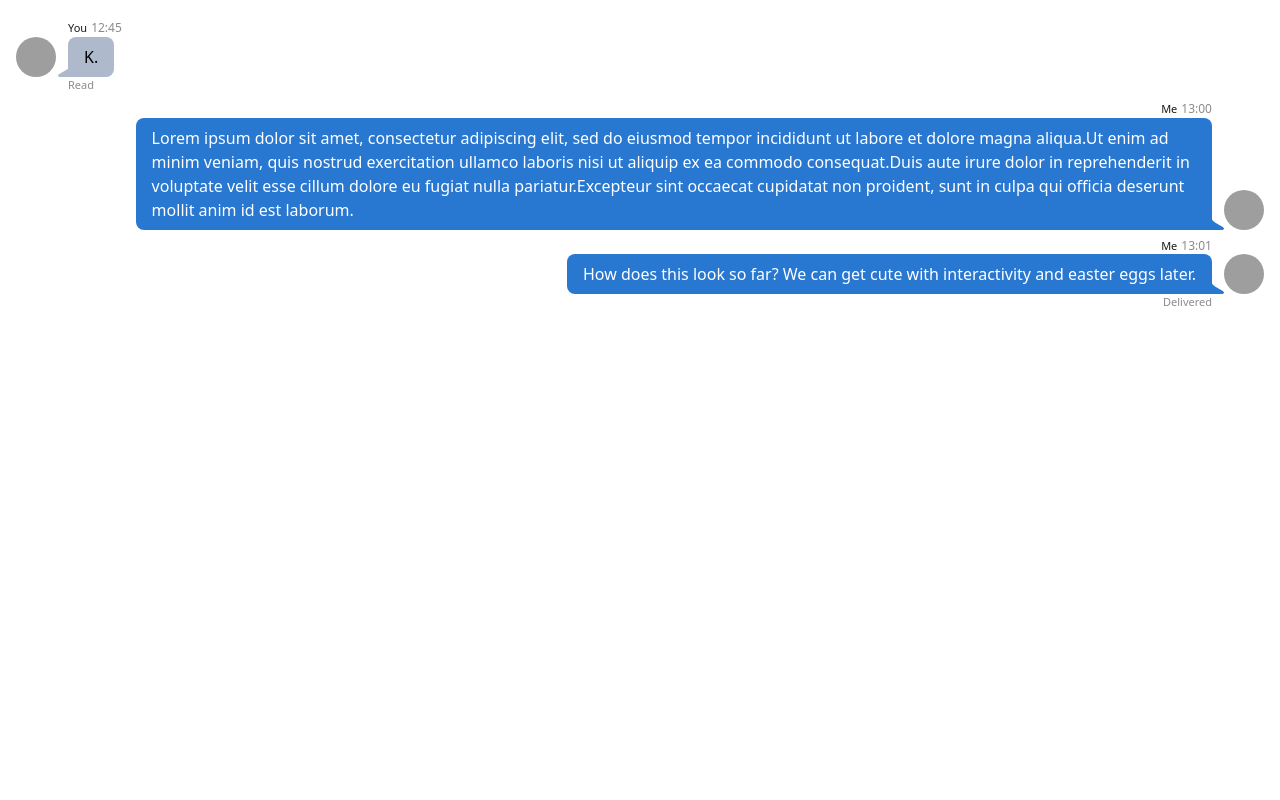
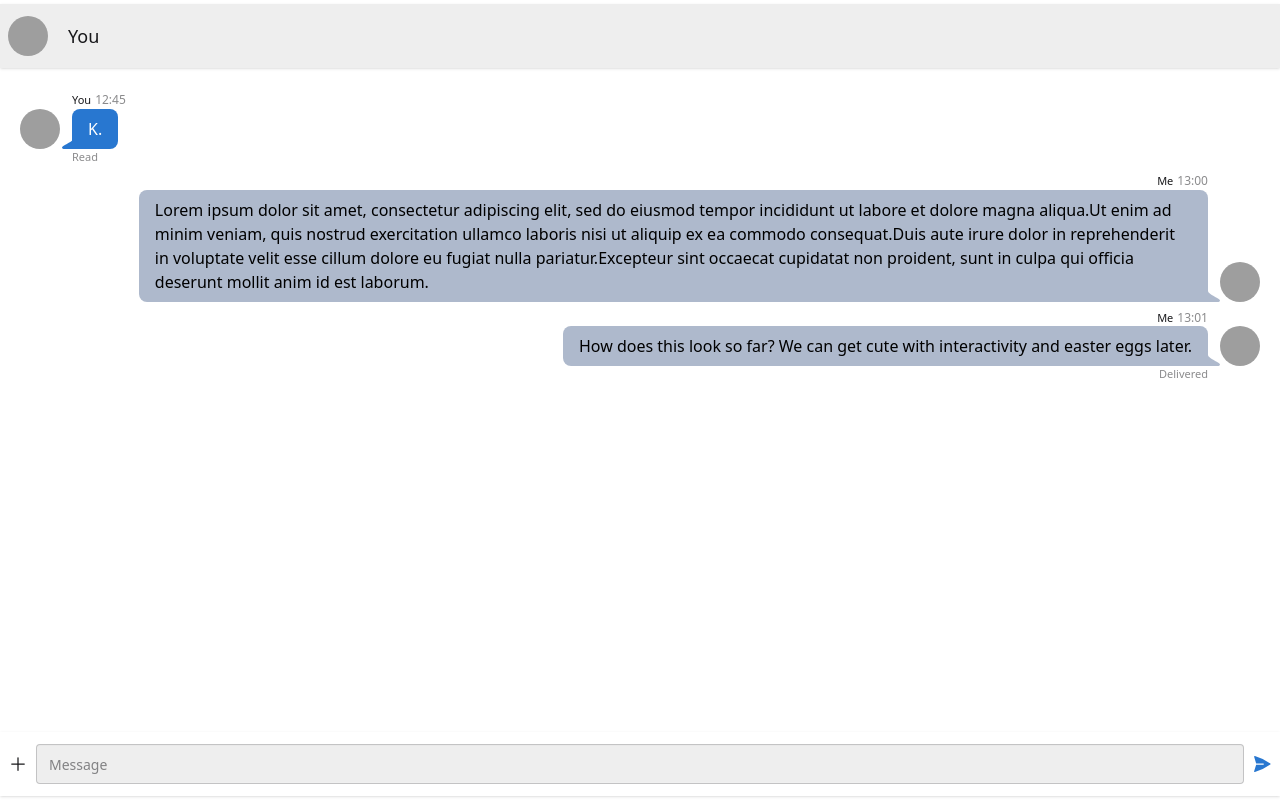
Before and after one commit to person918x/DMs, a React (Vite) app: page / in a window 1280 px wide. Built offline with nearby package versions, Linux system fonts and the light colour scheme; grey boxes are pictures that could not be loaded.

Commit message:
Add header, footer. Style with tailwind.

```diff
--- a/package.json
+++ b/package.json
@@ -10,6 +10,7 @@
     "preview": "vite preview"
   },
   "dependencies": {
+    "@heroicons/react": "^2.2.0",
     "@tailwindcss/vite": "^4.1.17",
     "react": "^19.2.0",
     "react-dom": "^19.2.0",
--- a/src/App.css
+++ b/src/App.css
@@ -1,19 +1,17 @@
 @import "tailwindcss";
 @plugin "daisyui";
 
-#root {
-  margin: auto;
-  padding: 1rem;
-}
-
-.chat-bubble {
-  --radius-field: 0.5rem;
+.chat {
   --color-primary: #2877d0;
   --color-primary-content: #ffffff;
   --color-secondary: #AEB9CC;
   --color-secondary-content: #000000;
+
+  .chat-bubble {
+    --radius-field: 0.5rem
+  }
+
+  .chat-bubble-primary::before {
+    inset-inline-start: -0.6rem;
+  }
 }
-
-.chat-bubble-secondary::before {
-  inset-inline-start: -0.6rem;
-}
--- a/src/components/Chat.tsx
+++ b/src/components/Chat.tsx
@@ -1,4 +1,6 @@
+import ContactHeader from "./ContactHeader";
 import Message, { type MessageI } from "./ChatBubble";
+import MessageField from "./MessageField";
 
 export default function Chat() {
   const messages: MessageI[] = [
@@ -28,10 +30,16 @@ export default function Chat() {
   ];
 
   return (
-    <>
-      {messages.map((msg, index) => (
-        <Message key={index} {...msg} />
-      ))}
-    </>
+    <div className="chat min-h-screen flex flex-col justify-between">
+      <ContactHeader name={messages[0].name} avatar={messages[0].avatar} />
+      <div className="chat-body grow m-5">
+        <div className="overflow-y-scroll">
+          {messages.map((msg, index) => (
+            <Message key={index} {...msg} />
+          ))}
+        </div>
+      </div>
+      <MessageField />
+    </div>
   );
 }
--- a/src/components/ChatBubble.tsx
+++ b/src/components/ChatBubble.tsx
@@ -29,7 +29,7 @@ export default function Message({
         {name}
         <time className="text-xs opacity-50">{time.toString()}</time>
       </div>
-      <div className={`chat-bubble ${incoming ? 'chat-bubble-secondary' : 'chat-bubble-primary'}`}>{message}</div>
+      <div className={`chat-bubble ${incoming ? 'chat-bubble-primary' : 'chat-bubble-secondary'}`}>{message}</div>
       <div className="chat-footer opacity-50">{status}</div>
     </div >
   );
--- /dev/null
+++ b/src/components/ContactHeader.tsx
@@ -0,0 +1,20 @@
+type Props = {
+  name?: string;
+  avatar?: string;
+}
+
+export default function ContactHeader({ name = 'Unknown', avatar }: Props) {
+  return (
+    <div className="message-field navbar bg-base-300 shadow-sm flex">
+      <div className="avatar flex-none">
+        <div className="w-10 rounded-full">
+          <img
+            alt={`${name} avatar`}
+            src={avatar}
+          />
+        </div>
+      </div>
+      <p className="text-lg grow pl-5">{name}</p>
+    </div>
+  );
+}
--- /dev/null
+++ b/src/components/MessageField.tsx
@@ -0,0 +1,13 @@
+import { PlusIcon, PaperAirplaneIcon } from "@heroicons/react/24/solid";
+
+export default function MessageField() {
+  return (
+    <div className="message-field navbar bg-base-100 shadow-sm flex-none">
+      <PlusIcon className="size-5 flex-none mr-2" title="Add attachment" />
+      <div className="flex grow">
+        <input type="text" placeholder="Message" className="input bg-base-300 grow" onSubmit={() => null} />
+      </div>
+      <PaperAirplaneIcon className="size-5 flex-none ml-2 text-primary" title="Send" />
+    </div >
+  );
+}
```
Also changed, not shown: 1 other file (tests, documents, lock files or other folders).
